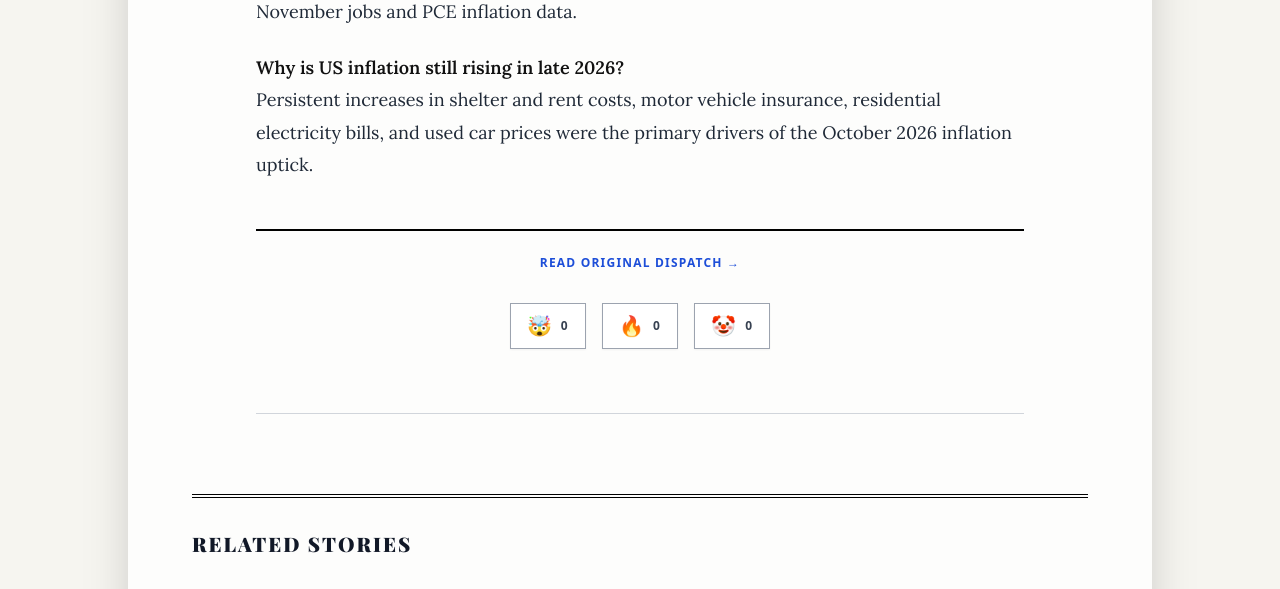
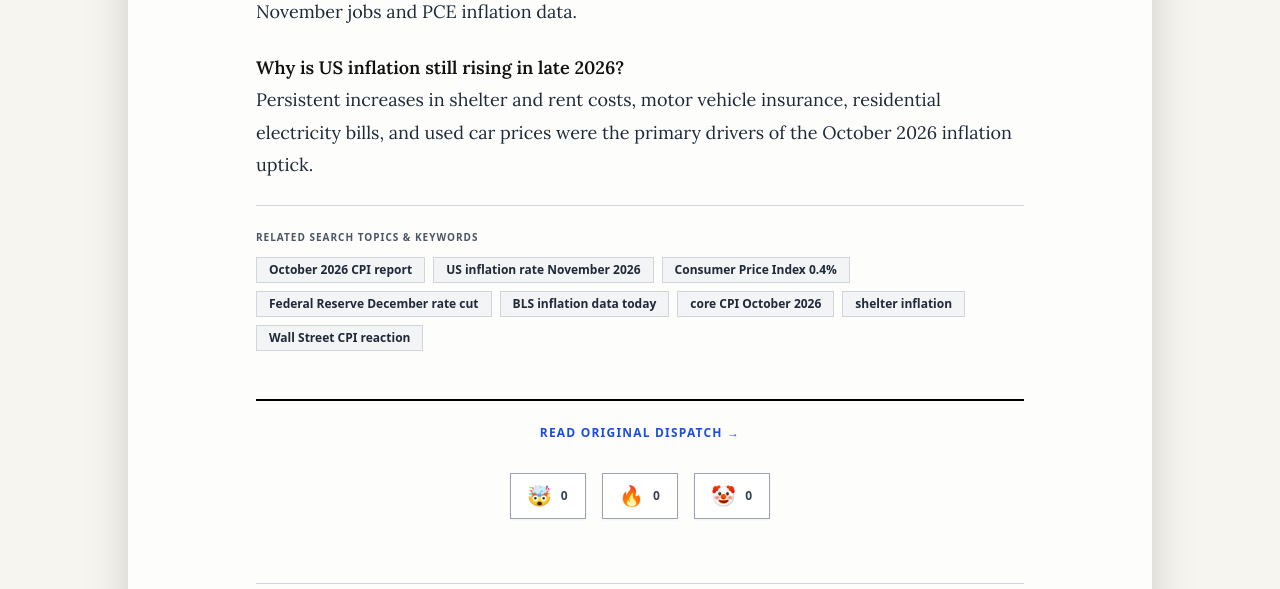
Before and after one commit to cempolat172-arch/american-chronicle, a FastAPI app: page /article/october-cpi-shockwave-us-inflation-rises-0-4-federal-reserve-rate-cut-2026 in a window 1280 px wide. Shown: the part 4775-5364 px from the top of the page. Run offline with FastAPI, Linux system fonts and the light colour scheme; some libraries are stand-ins or nearby versions; some web fonts are replaced.

Commit message:
Strengthen on-page SEO: add JSON-LD keywords, visible keyword tags, lead paragraph enforcement, and stricter deduplication

```diff
--- a/app/services/ai_processor.py
+++ b/app/services/ai_processor.py
@@ -110,7 +110,7 @@ SEO & HIGH-CTR RULES:
 1. Do keyword research for this story: choose ONE high-volume focus keyword (the exact phrase Americans are typing into Google right now) and 6-8 secondary / long-tail search keywords.
 2. title: Generate a high-CTR, punchy, magnetic headline (max 85 characters) with the focus keyword near the start. Use varied journalistic prefixes when fitting (e.g. "BREAKING:", "SHOCKWAVE:", "EXCLUSIVE:", "CRISIS:", "ANALYSIS:") or strong active verbs.
 3. content: Markdown article, STRICTLY between 650 and 1,000 words:
-   - Opening lead paragraph: answer who/what/when/where with immediate impact and include the **focus keyword** in bold.
+   - Start IMMEDIATELY with the opening lead paragraph (do NOT start with a `##` heading on the first line). Answer who/what/when/where with immediate impact and include the **focus keyword** in bold.
    - Second paragraph: highlight the top trending search queries around this topic in **bold**.
    - 4 to 5 engaging `##` (H2) subheadings (and `###` H3 where helpful) containing target search keywords naturally.
    - A 5-item bulleted list (`* **Bold Point:** ...`) summarizing the key takeaways and facts.
@@ -328,7 +328,9 @@ async def process_article_with_ai(raw_news: dict, source: Optional[dict] = None)
         return None
 
     content = result.get("content", "").strip()
-    if len(content.split()) < 350:
+    # Strip any leading H1/H2 heading on the very first line so the article opens with a strong lead paragraph
+    content = re.sub(r"^\s*#{1,3}\s+[^\n]+\n+", "", content).strip()
+    if len(content.split()) < 450:
         logger.warning(f"Article too short ({len(content.split())} words), skipped: '{title}'")
         return None
 
--- a/app/services/publisher.py
+++ b/app/services/publisher.py
@@ -26,7 +26,7 @@ def _title_signature(title: str) -> frozenset:
     return frozenset(w for w in words if len(w) > 2 and w not in _STOPWORDS)
 
 
-def _is_duplicate_story(sig: frozenset, others, threshold: float = 0.5) -> bool:
+def _is_duplicate_story(sig: frozenset, others, threshold: float = 0.35) -> bool:
     for o in others:
         if not o:
             continue
--- a/app/templates/article.html
+++ b/app/templates/article.html
@@ -68,6 +68,8 @@
           "url": "https://theuschronicle.com/static/logo.png"
         }
       },
+      "keywords": "{{ (article.keywords or 'US news, breaking news') | replace('"', '') }}",
+      "isAccessibleForFree": true,
       "description": "{{ article.seo_description | replace('"', '\"') }}"
     }
     </script>
@@ -208,6 +210,21 @@
 
             <!-- Markdown Content Injection -->
             <div id="markdown-content" class="article-content text-gray-800 drop-cap-enabled">{% if content_html %}{{ content_html | safe }}{% endif %}</div>
+
+            {% if article.keywords %}
+            <!-- SEO Keyword Tags & Internal Search Links -->
+            <div class="mt-10 pt-6 border-t border-gray-300">
+                <span class="block text-[10px] font-sans font-bold uppercase tracking-widest text-gray-600 mb-3">Related Search Topics & Keywords</span>
+                <div class="flex flex-wrap gap-2">
+                    {% for kw in article.keywords.split(',') %}
+                    {% set clean_kw = kw.strip() %}
+                    {% if clean_kw %}
+                    <a href="/search?q={{ clean_kw | urlencode }}" class="px-3 py-1 bg-gray-100 border border-gray-300 text-xs font-sans font-bold text-gray-800 hover:bg-black hover:text-white transition">{{ clean_kw }}</a>
+                    {% endif %}
+                    {% endfor %}
+                </div>
+            </div>
+            {% endif %}
 
             <!-- Original Source Link -->
             <div class="mt-12 pt-6 border-t-2 border-black text-center font-sans text-xs uppercase tracking-widest">
```
